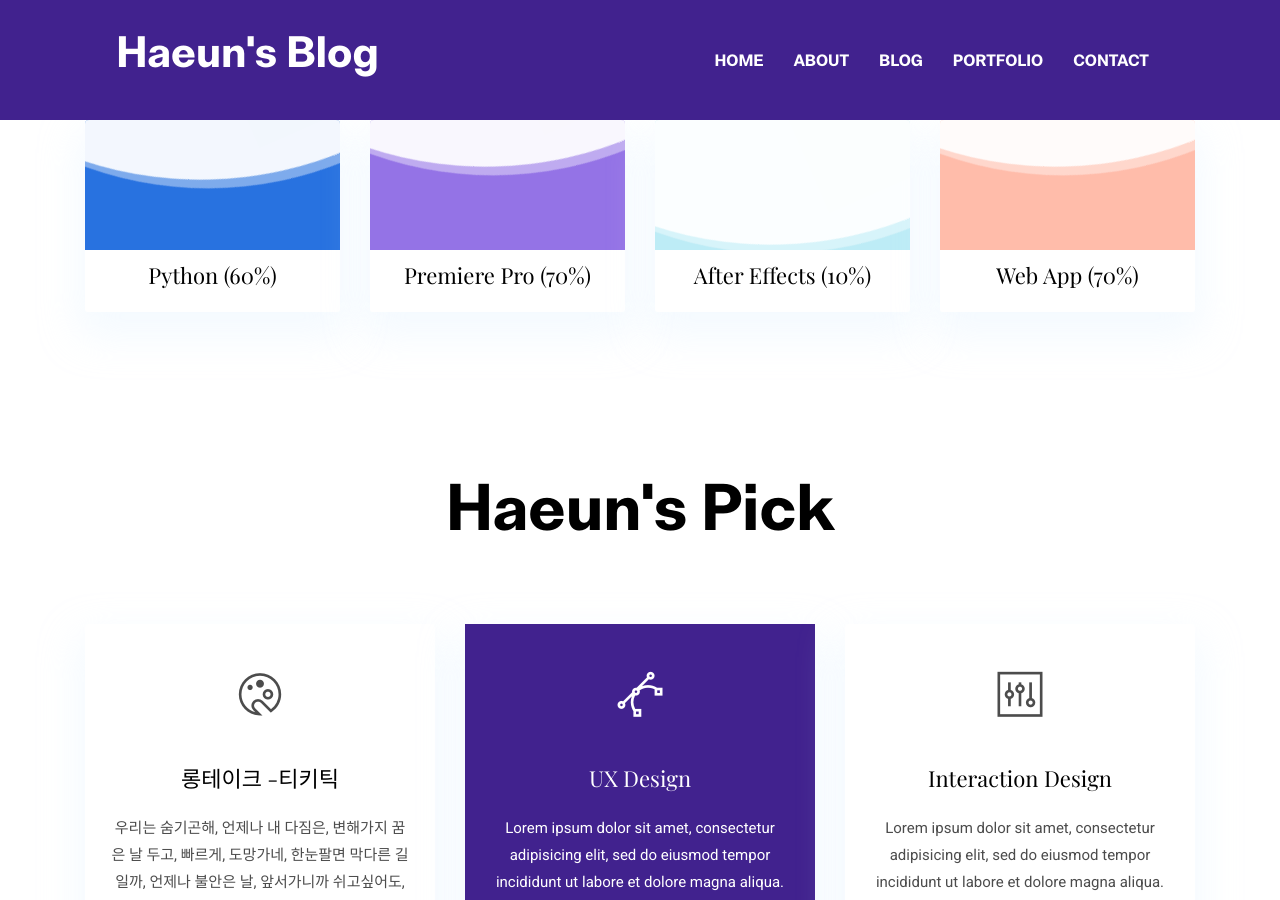
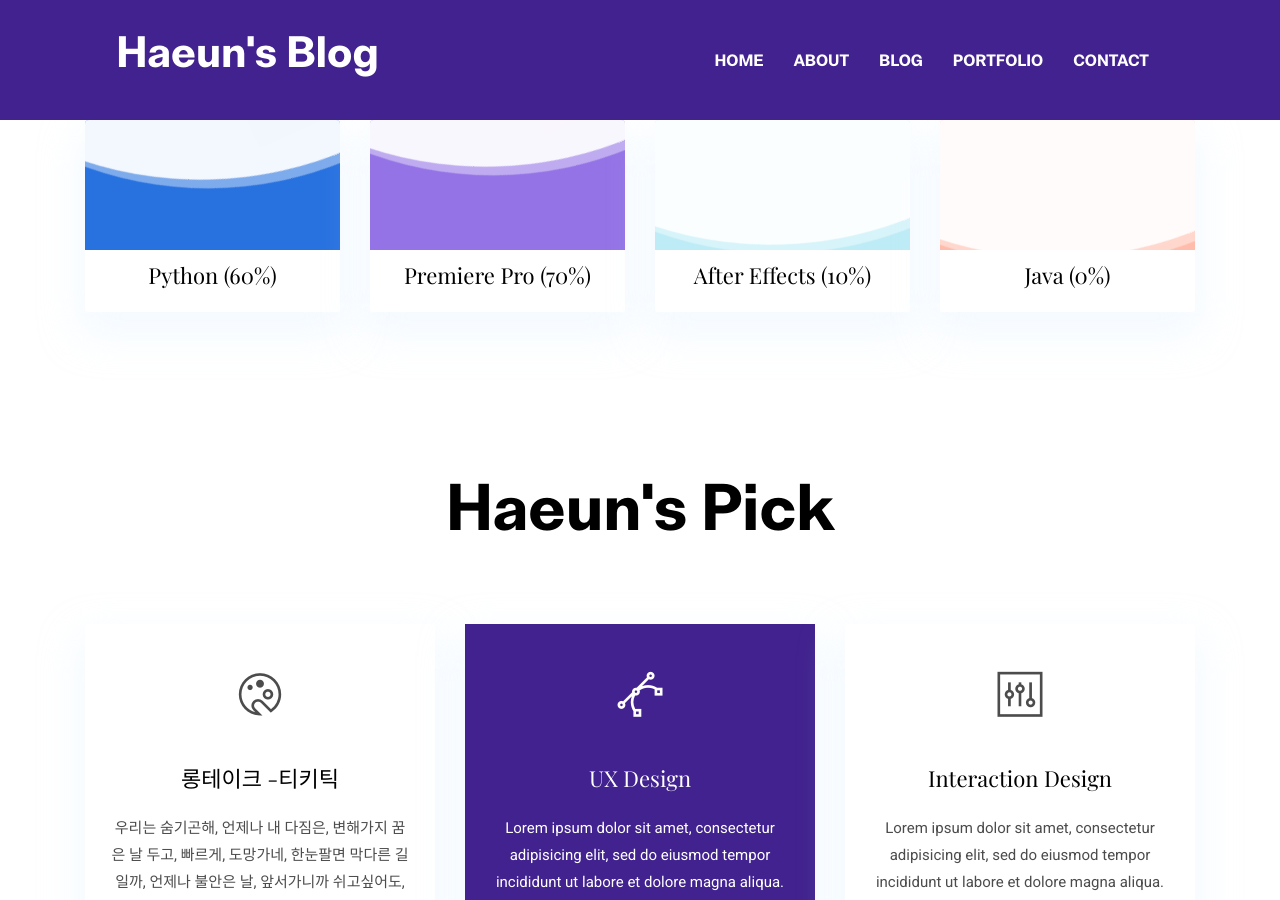
Before and after one commit to cheongsan16/cheongsan16.g, a Jekyll site: the page built from index.html, in a window 1280 px wide and 900 px high, scrolled down 1245 px. Built offline with Jekyll 4.4.1, drawn with Linux system fonts in a browser that asks for light colours.

Commit message:
Update settings.yml

```diff
--- a/_data/settings.yml
+++ b/_data/settings.yml
@@ -98,7 +98,7 @@ skills:
 - {name: Python, color: '#2872e0', value: '60%'}
 - {name: Premiere Pro, color: '#9473e6', value: '70%'}
 - {name: After Effects, color: '#bdecf6', value: '10%'}
-- {name: Web App, color: '#ffbcaa', value: '70%'}
+- {name: Java, color: '#ffbcaa', value: '0%'}
 
 
 #-------------------------------
```
